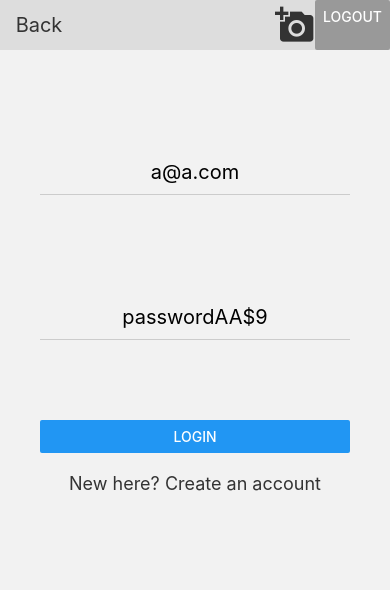
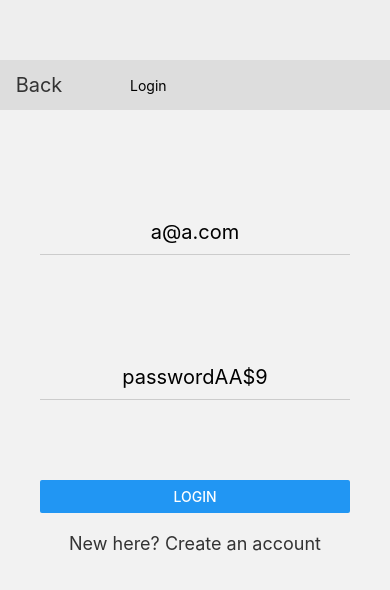
Before and after one commit to giraffe44/WhatsThat, a React Native app: screen / in a window 390 px wide. Shown: the top 590 px of the page. Built offline with nearby package versions, Linux system fonts and the light colour scheme; no server answers.

Commit message:
add context to save user info

```diff
--- a/App.js
+++ b/App.js
@@ -1,5 +1,5 @@
 import React, { useContext, createContext } from 'react';
-import { NavigationContainer } from '@react-navigation/native';
+import { NavigationContainer, useRoute } from '@react-navigation/native';
 import { createNativeStackNavigator } from '@react-navigation/native-stack';
 import { Text, View, Button } from 'react-native';
 
@@ -36,17 +36,17 @@ const AuthContext = createContext(null);
 export { AuthContext };
 
 //Initial State and Actions
+// const initialState = {
+//   isUserLoggedIn: true,
+//   userId: 2,
+//   userToken: '3eebf0a3e0a88c5432911a3dbb0bd1df',
+// };
+
 const initialState = {
-  isUserLoggedIn: true,
-  userId: 1,
-  userToken: 'ff4378cceda85c0480be8cd378a0aaae',
+  isUserLoggedIn: false,
+  userId: null,
+  userToken: null,
 };
-
-// const initialState = {
-//   isUserLoggedIn: false,
-//   userId: null,
-//   userToken: null,
-// };
 
 
 const actions = {
@@ -82,7 +82,6 @@ const Provider = ({ children }) => {
   const value = {
     ...state,
     userLogin: (payload) => {
-      console.log('userLogin', payload, payload.userToken)
       dispatch({ type: actions.USER_LOGIN, payload });
     },
     userLogout: () => {
@@ -98,14 +97,23 @@ const Provider = ({ children }) => {
 };
 
 const Header = ({ navigation }) => {
-  const { userToken, userId, userLogout } = useContext(AuthContext);
+  const { userToken, userId, isUserLoggedIn, userLogout } = useContext(AuthContext);
+  const route = useRoute();
 
   return (
-    <View style={{ flexDirection: 'row', height: 50, backgroundColor: '#ddd' }}>
+    <View style={{ flexDirection: 'row', justifyContent: 'space-between', height: 50, backgroundColor: '#ddd' }}>
       <View style={{ flex: 1, justifyContent: 'center' }}>
         <Text style={{ color: '#333', fontSize: 20, marginLeft: 10 }} onPress={() => navigation.goBack()}> Back </Text>
       </View>
-      {userId && <UserPhoto userId={userId} />}
+      <View style={{ flex: 1, justifyContent: 'center', fontSize: 20 }}>
+        <Text>{route.name}</Text>
+      </View>
+      <View style={{ flex: 1, flexDirection: 'row' }}>
+        <View>
+          {userId && <UserPhoto userId={userId} navigation={navigation} />}
+        </View>
+        <View>
+          {isUserLoggedIn && (
             <Button color={'#999'} title="LogOut" onPress={() => {
               fetch(LOGOUT, {
                 method: 'POST',
@@ -123,31 +131,32 @@ const Header = ({ navigation }) => {
                 });
             }}
             />
+          )}
+        </View>
+      </View>
     </View>
   )
-
 }
 
 const App = () => {
   return (
     <Provider>
+      <View style={{ flex: 1, paddingTop: 60, backgroundColor: '#eee' }}>
         <NavigationContainer linking={linking}>
           <Stack.Navigator screenOptions={{
-          header: ({navigation})=> <Header navigation={navigation} />
+            header: ({ navigation }) => <Header navigation={navigation} />
           }}>
             <Stack.Screen name="Login" component={Login} options={{ title: 'Login' }} />
             <Stack.Screen name="Signup" component={Signup} options={{ title: 'Signup' }} />
             <Stack.Screen name="Profile" component={Profile} options={{ title: 'Your profile' }} />
-          <Stack.Screen name="ContactsList" component={ContactsList} options={{ title: 'Start a new chat' }} />
+            <Stack.Screen name="ContactsList" component={ContactsList} options={{ title: 'Add user to a chat' }} />
             <Stack.Screen name="Search" component={Search} options={{ title: 'Find your friends' }} />
             <Stack.Screen name="ChatList" component={ChatList} options={{ title: 'Your chats' }} />
             <Stack.Screen name="Chat" component={Chat} options={{ title: 'Chat' }} />
             <Stack.Screen name="UploadPhoto" component={UploadPhoto} options={{ title: 'Upload Your Photo' }} />
-          {/*
-            <Stack.Screen name="BlockedUsers" component={BlockedUsers} options={{ title: 'Blocked contacts' }} />
-          */}
           </Stack.Navigator>
         </NavigationContainer>
+      </View>
     </Provider>
   );
 }
```
Lines whose indentation alone changed are shown as unchanged.
